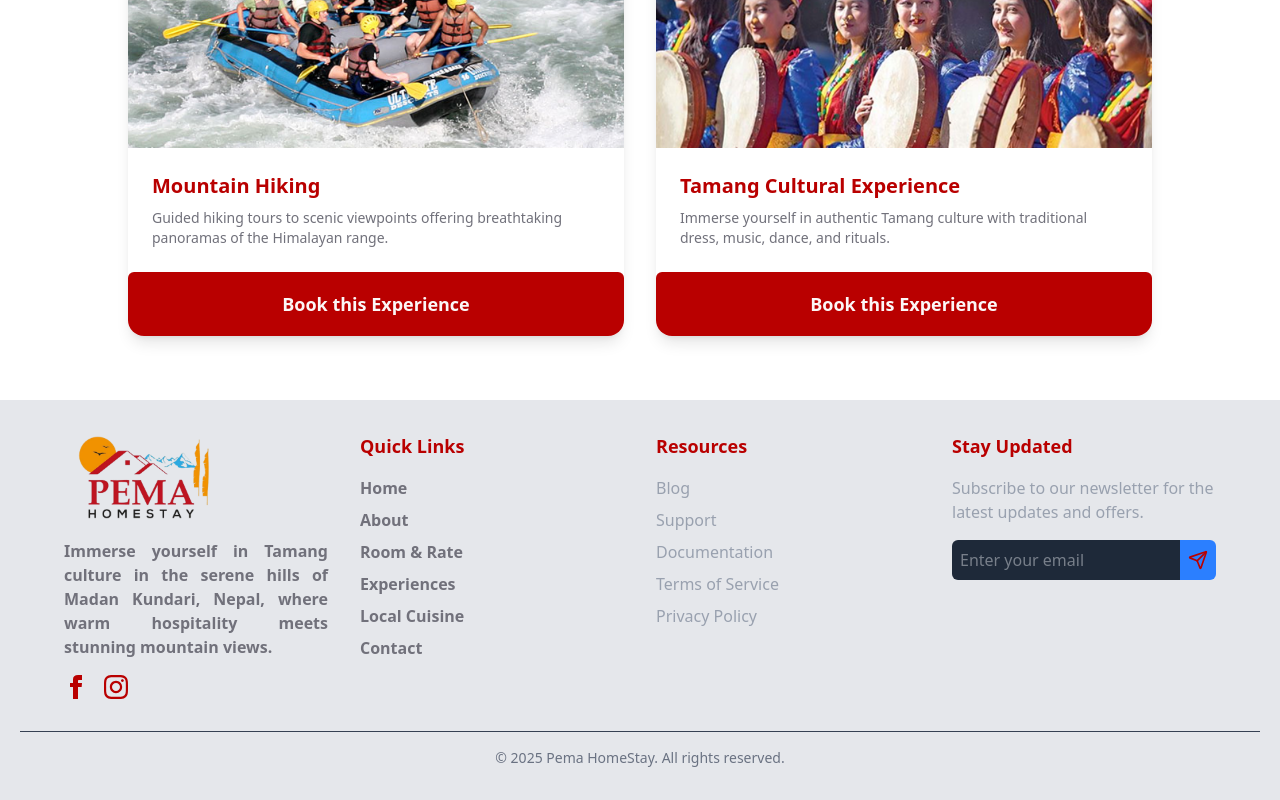
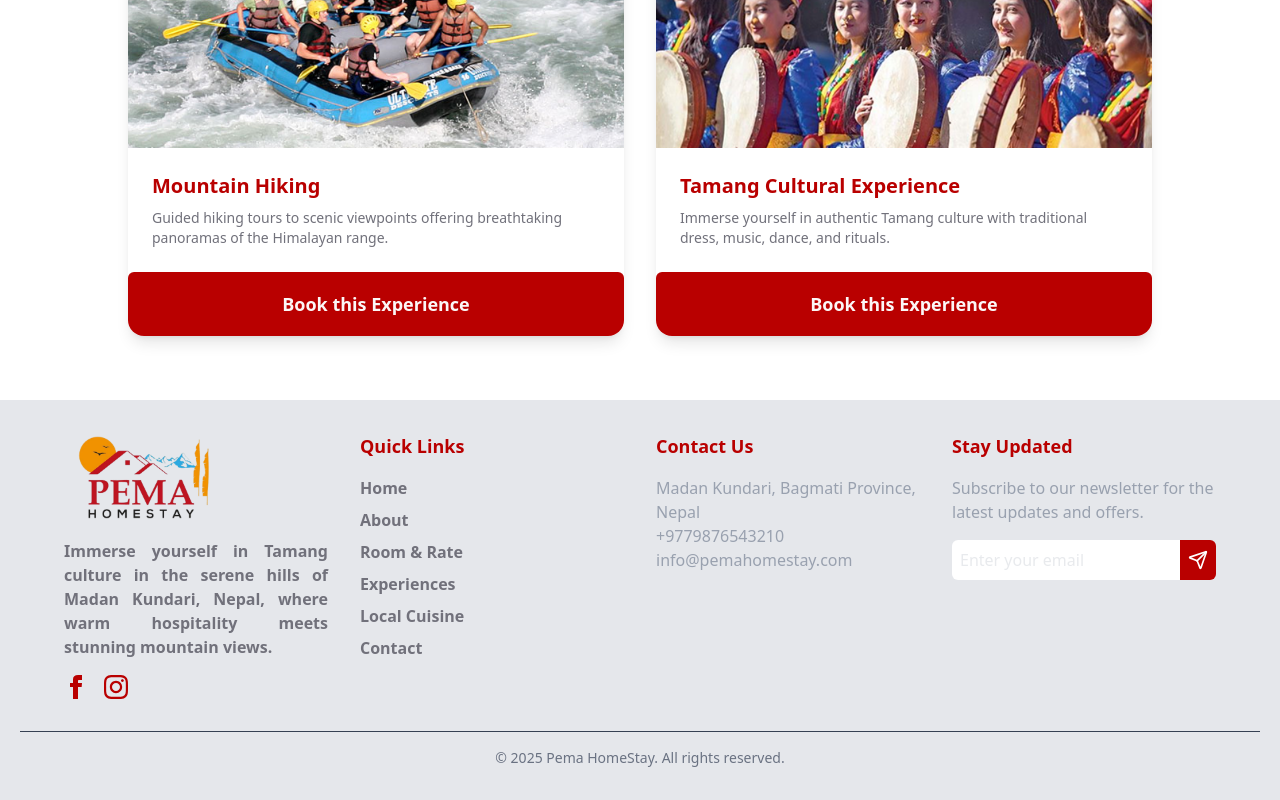
Before and after one commit to sthaSandesh/pemaHomestay, a Next.js app: page /experiences in a window 1280 px wide. Shown: the part 1400-2200 px from the top of the page. Built offline with nearby package versions, Linux system fonts and the light colour scheme.

Commit message:
footer fx

```diff
--- a/src/app/cuisine/page.tsx
+++ b/src/app/cuisine/page.tsx
@@ -0,0 +1,30 @@
+import ExpCard from '@/components/experiences/expCard'
+import TesNavbar from '@/components/navbar/tesNav'
+import React from 'react'
+
+export default function Cuisine() {
+  return (
+    <main>
+      <section
+        className="bg-[url('/homeBg.png')] bg-cover bg-center min-h-screen ">
+        {/* min-h-[calc(100vh-90px)] */}
+        <TesNavbar />
+      </section>
+      <section className='padx py-16'>
+        <div className="text-center">
+          <h2 className="font-bold text-3xl text-primary mb-2">Local Cuisine</h2>
+          <p className="text-muted-foreground font-semibold">
+            Explore authentic culture, nature, and adventure in the serene hills of Madan Kundari. </p>
+        </div>
+        <div className="flex justify-center my-8">
+          <svg width="155" height="6" viewBox="0 0 155 6" fill="none" xmlns="http://www.w3.org/2000/svg">
+            <rect width="155" height="6" rx="3" fill="#F19204" />
+          </svg>
+        </div>
+        <div>
+          <ExpCard />
+        </div>
+      </section>
+    </main>
+  )
+}
--- a/src/components/footer/footer.tsx
+++ b/src/components/footer/footer.tsx
@@ -50,13 +50,11 @@ const Footer: React.FC = () => {
 
                     {/* Resources */}
                     <div>
-                        <h3 className="text-lg font-semibold mb-4">Resources</h3>
+                        <h3 className="text-lg font-semibold mb-4">Contact Us</h3>
                         <ul className="text-gray-400 list-none p-0">
-                            <li className="mb-2"><a href="#" className="hover:text-primary">Blog</a></li>
-                            <li className="mb-2"><a href="#" className="hover:text-primary">Support</a></li>
-                            <li className="mb-2"><a href="#" className="hover:text-primary">Documentation</a></li>
-                            <li className="mb-2"><a href="#" className="hover:text-primary">Terms of Service</a></li>
-                            <li className="mb-2"><a href="#" className="hover:text-primary">Privacy Policy</a></li>
+                            <li>Madan Kundari, Bagmati Province, Nepal</li>
+                            <li>+9779876543210</li>
+                            <li>info@pemahomestay.com</li>
                         </ul>
                     </div>
 
@@ -68,10 +66,10 @@ const Footer: React.FC = () => {
                             <input
                                 type="email"
                                 placeholder="Enter your email"
-                                className="w-full p-2 rounded-l-md bg-gray-800 text-gray-300 border-none focus:outline-none"
+                                className="w-full p-2 rounded-l-md bg-white text-gray-300 border-none focus:outline-none"
                             />
-                            <button className="bg-blue-500 p-2 rounded-r-md hover:bg-blue-600">
-                                <Send className='h-5 w-5 text-primary' />
+                            <button className="bg-primary p-2 rounded-r-md ">
+                                <Send className='h-5 w-5 text-white' />
 
                             </button>
                         </div>
@@ -81,13 +79,13 @@ const Footer: React.FC = () => {
                     © {new Date().getFullYear()} Pema HomeStay. All rights reserved.
                 </div>
             </footer>
-            <footer className="bg-gray-900 text-primary py-8 px-5  md:hidden">
+            <footer className="bg-gray-200 text-primary py-8 px-5  md:hidden">
                 <div className="max-w-6xl mx-auto grid grid-cols-1 md:grid-cols-3 gap-8">
                     {/* Logo and Description */}
                     <div>
                         <h2 className="text-3xl font-bold ">
                             <Image
-                                src="/logo.svg"
+                                src="/logo.png"
                                 alt="DolmaPOS logo"
                                 width={160}
                                 height={160}
@@ -126,13 +124,11 @@ const Footer: React.FC = () => {
 
                         {/* Resources */}
                         <div>
-                            <h3 className="text-lg font-semibold mb-4">Resources</h3>
+                            <h3 className="text-lg font-semibold mb-4">Contact Us</h3>
                             <ul className="text-gray-400 list-none p-0">
-                                <li className="mb-2"><a href="#" className="hover:text-primary">Blog</a></li>
-                                <li className="mb-2"><a href="#" className="hover:text-primary">Support</a></li>
-                                <li className="mb-2"><a href="#" className="hover:text-primary">Documentation</a></li>
-                                <li className="mb-2"><a href="#" className="hover:text-primary">Terms of Service</a></li>
-                                <li className="mb-2"><a href="#" className="hover:text-primary">Privacy Policy</a></li>
+                                 <li>Madan Kundari, Bagmati Province, Nepal</li>
+                            <li>+9779876543210</li>
+                            <li>info@pemahomestay.com</li>
                             </ul>
                         </div>
                     </div>
@@ -144,10 +140,10 @@ const Footer: React.FC = () => {
                             <input
                                 type="email"
                                 placeholder="Enter your email"
-                                className="w-full p-2 rounded-l-md bg-gray-800 text-gray-300 border-none focus:outline-none"
+                                className="w-full p-2 rounded-l-md bg-white text-gray-300 border-none focus:outline-none"
                             />
-                            <button className="bg-blue-500 p-2 rounded-r-md hover:bg-blue-600">
-                                <Send className='h-5 w-5 text-primary' />
+                            <button className="bg-primary p-2 rounded-r-md ">
+                                <Send className='h-5 w-5 text-white' />
                             </button>
                         </div>
                     </div>
--- a/src/lib/const.ts
+++ b/src/lib/const.ts
@@ -36,6 +36,28 @@ export const CulturalExperiences = [
   },
 ]
 export const ExpCardData = [
+  {
+    title: 'Tamang Cultural Experience',
+    description: 'Immerse yourself in authentic Tamang culture with traditional dress, music, dance, and rituals.',
+    image: '/Monastery.png',
+  },
+  {
+    title: 'Organic Farm Tour',
+    description: 'Visit our organic farm, learn about sustainable farming practices, and pick fresh produce.                                          ',
+    image: '/yoga.png',
+  },
+  {
+    title: 'Mountain Hiking',
+    description: 'Guided hiking tours to scenic viewpoints offering breathtaking panoramas of the Himalayan range.',
+    image: '/rafting.png',
+  },
+  {
+    title: 'Tamang Cultural Experience',
+    description: 'Immerse yourself in authentic Tamang culture with traditional dress, music, dance, and rituals.',
+    image: '/TamangCulture.png',
+  },
+]
+export const CuisineCardData = [
   {
     title: 'Tamang Cultural Experience',
     description: 'Immerse yourself in authentic Tamang culture with traditional dress, music, dance, and rituals.',
```
